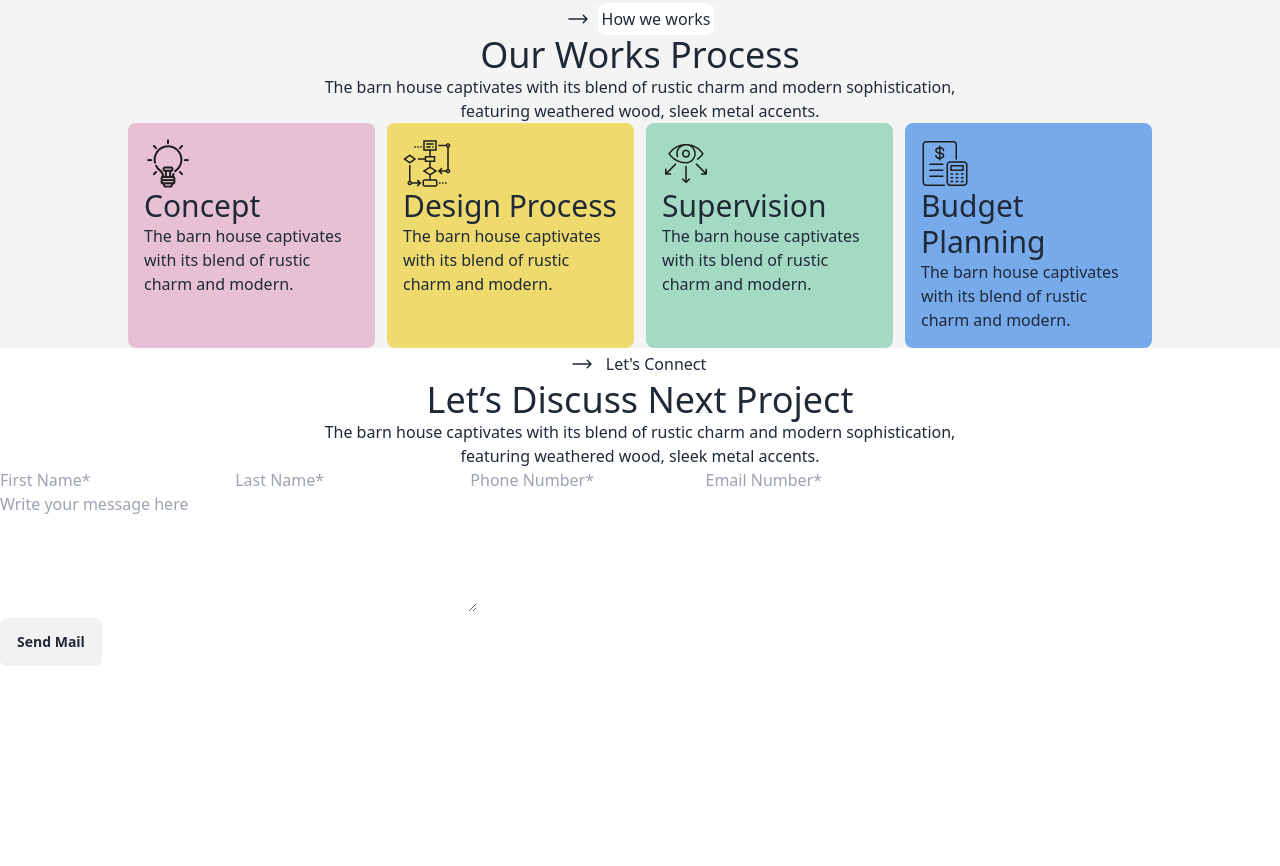
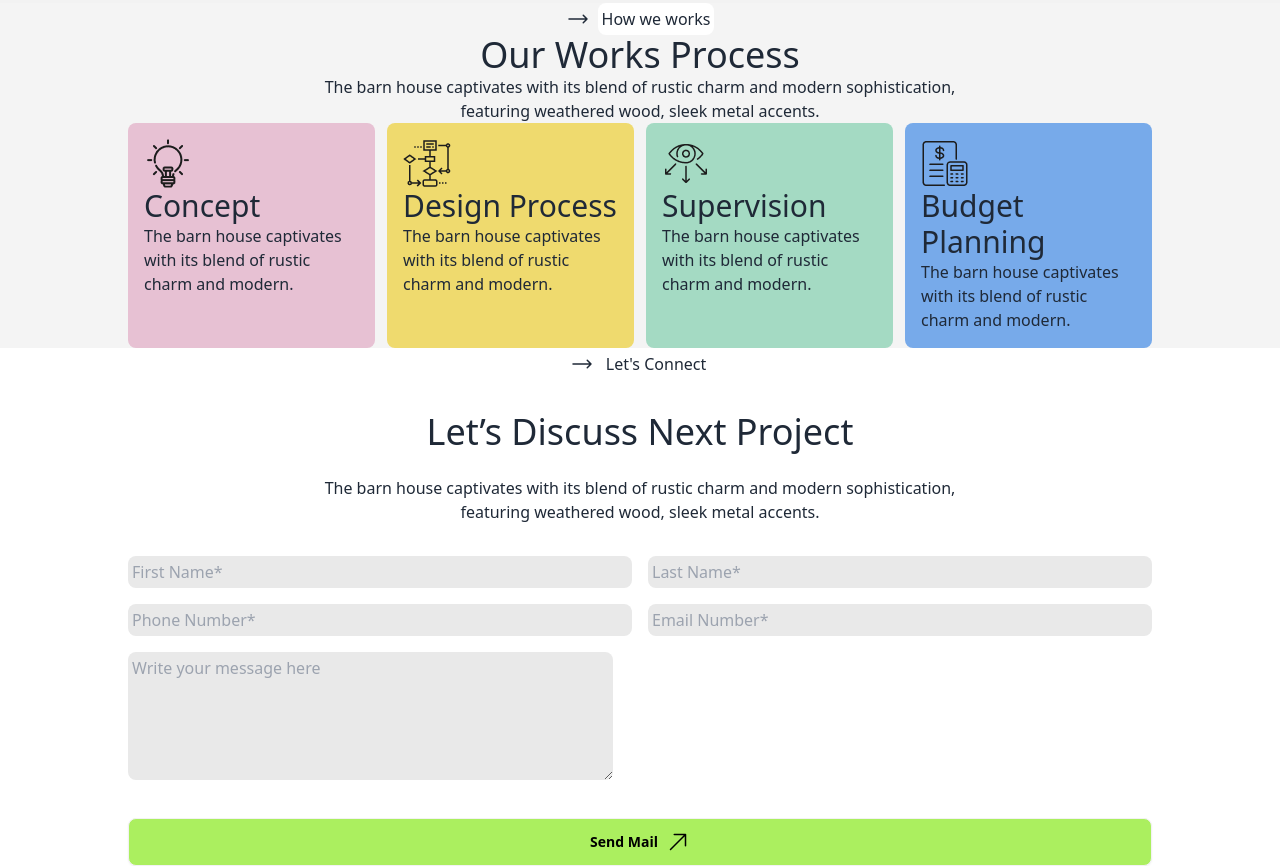
Before and after one commit to LabuIslam702/assignment-three, a plain HTML site: page index.html in a window 1280 px wide. Shown: the part 1169-2035 px from the top of the page. Before the commit the page ends 1835 px from the top, so only its background shows below. Drawn offline with nearby package versions, Linux system fonts and the light colour scheme.

Commit message:
added to banner section

```diff
--- a/index.html
+++ b/index.html
@@ -151,7 +151,7 @@
        </div>
 
        <!-- lets connect section -->
-        <div>
+        <div class=" mr-32 ml-32 space-y-8">
           <div class="flex gap-2 text-center justify-center items-center">
             <svg xmlns="http://www.w3.org/2000/svg" fill="none" viewBox="0 0 24 24" stroke-width="1.5" stroke="currentColor" class="size-6">
               <path stroke-linecap="round" stroke-linejoin="round" d="M17.25 8.25 21 12m0 0-3.75 3.75M21 12H3" />
@@ -160,21 +160,27 @@
               Let's Connect
           </h4>
         </div>
-        <div class="text-center justify-center items-center">
-          <h1 class="text-4xl">Let’s Discuss Next Project</h1>
-          <p>The barn house captivates with its blend of rustic charm and modern sophistication, <br>featuring weathered wood, sleek metal accents.</p>
+        <div class="text-center space-y-6 justify-center items-center">
+          <h1 class="text-4xl ">Let’s Discuss Next Project</h1>
+          <p >The barn house captivates with its blend of rustic charm and modern sophistication, <br>featuring weathered wood, sleek metal accents.</p>
         </div>
           <!-- input section -->
+           <div class="grid lg:grid-cols-2 justify-center items-center gap-4 ">
+            <input class="bg-[#E9E9E9] rounded-lg p-1 " type="text" placeholder="First Name*">
+            <input class="bg-[#E9E9E9] rounded-lg p-1 " type="text" placeholder="Last Name*">
+            <input class="bg-[#E9E9E9] rounded-lg p-1 " type="phone" placeholder="Phone Number*">
+            <input class="bg-[#E9E9E9] rounded-lg p-1 " type="email" placeholder="Email Number*">
+            <div>
+              <textarea class="bg-[#E9E9E9] rounded-lg p-1 " name="textarea" rows="5" cols="50" placeholder="Write your message here"></textarea>
+            </div>
+           </div>
            <div>
-            <input type="text" placeholder="First Name*">
-            <input type="text" placeholder="Last Name*">
-            <input type="phone" placeholder="Phone Number*">
-            <input type="email" placeholder="Email Number*">
-            <div>
-              <textarea name="textarea" rows="5" cols="50" placeholder="Write your message here"></textarea>
-            </div>
-            <button class="btn btn accent justify-center items-center">Send Mail</button>
-           </div>
+            <button class="btn btn-block bg-[#ABEF5F] text-black">Send Mail
+              <p class=""><svg xmlns="http://www.w3.org/2000/svg" fill="none" viewBox="0 0 24 24" stroke-width="1.5" stroke="currentColor" class="size-6">
+                <path stroke-linecap="round" stroke-linejoin="round" d="m4.5 19.5 15-15m0 0H8.25m11.25 0v11.25" />
+              </svg></p>
+          </button>
+        </div>
         </div>
     </main>
     <footer>
```
